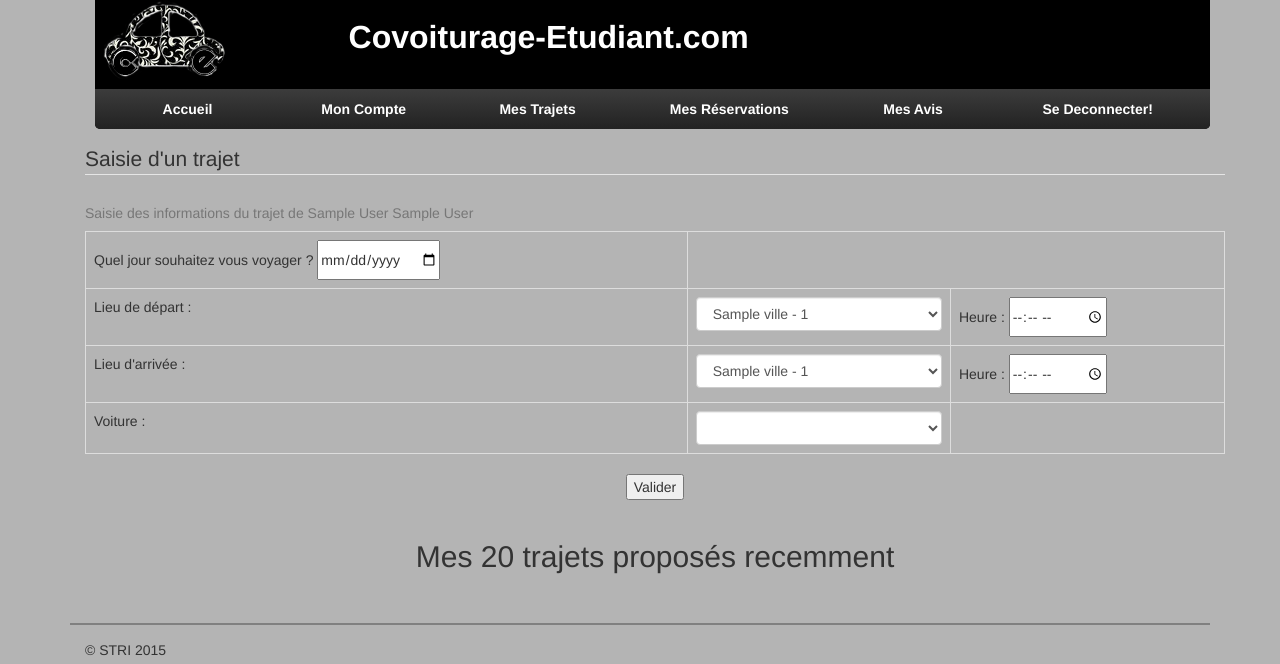
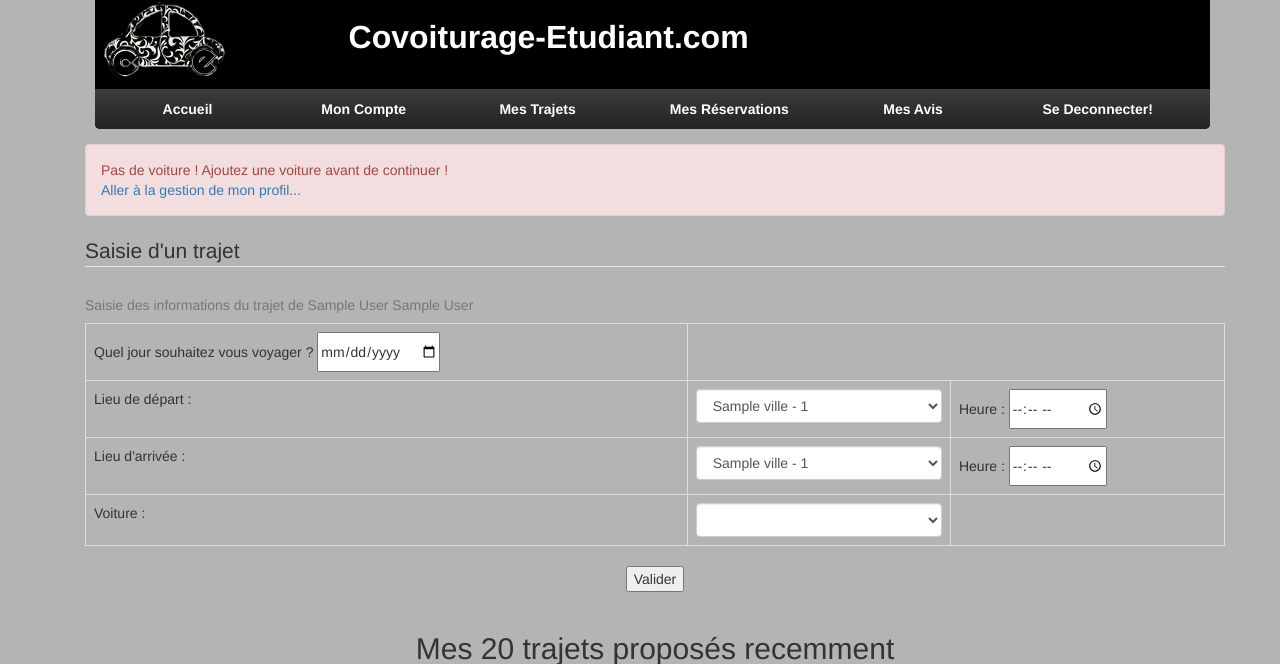
Before and after one commit to Shuntor/coVoiturage, a PHP site: page /index.php?p=mesTrajets in a window 1280 px wide. Shown: the top 664 px of the page. Run offline with PHP 8.4, Linux system fonts and the light colour scheme; the visitor is signed in with stand-in values (Sample User, id 1); tables that the repository leaves empty hold one stand-in row (values such as "Sample post"); a stand-in replaces the project's code that opens the database connection; lists and menus that the app fills with data are empty; some libraries are stand-ins or nearby versions.

Commit message:
la date d'un trajet est maintenant correctement stocké

```diff
--- a/include/mesTrajets.php
+++ b/include/mesTrajets.php
@@ -1,15 +1,37 @@
 
 <?php
+    $req="SELECT 1 FROM Voitures WHERE idU='".$_SESSION['idU'] ."'";
+    $res=mysqli_query($conn, $req) or die ('Erreur select check voiture'.mysqli_error($conn));
+    if (mysqli_num_rows($res) < 1)
+    {
+        echo "<div class='col-lg-12 alert alert-danger'>Pas de voiture ! Ajoutez une voiture avant de continuer !<br/>
+        <a href='?p=gestionProfil'>Aller à la gestion de mon profil...</a></div>";
+    }
+
 	if(isset($_POST["bp_valider"]))
 			{
 
-				echo $_POST['dateTrajet']." - ".$_POST['lieuDepart']." - ".$_POST['hD']." - ".$_POST['lieuArrivee']." - ".$_POST['hA']." - ".$_POST['voiture'];
-
-                if (preg_match("/(2[0-3]|[01][0-9]):[0-5][0-9]/", $_POST['hA']) && preg_match("/(2[0-3]|[01][0-9]):[0-5][0-9]/", $_POST['hD']))
+				//echo $_POST['dateTrajet']." - ".$_POST['lieuDepart']." - ".$_POST['hD']." - ".$_POST['lieuArrivee']." - ".$_POST['hA']." - ".$_POST['voiture'];
+                $formValide=true;
+                if (empty($_POST['voiture']))
+                {
+                    $formValide=false;
+                    echo "<div class='col-lg-12 alert alert-danger'><strong>Pas de voiture ! Ajoutez une voiture avant de continuer !<br/>
+                    <a href='?p=gestionProfil'>Aller à la gestion de mon profil...</a></strong></div>";
+                }
+                if (empty($_POST['dateTrajet']))
+                {
+                    $formValide=false;
+                    echo "<div class='col-lg-12 alert alert-danger'>Date vide !</div>";
+                }
+                if (preg_match("/(2[0-3]|[01][0-9]):[0-5][0-9]/", $_POST['hA']) && preg_match("/(2[0-3]|[01][0-9]):[0-5][0-9]/", $_POST['hD']) && $formValide)
                 {
 
 				//On transforme la date en timestamp
-				$timestamp = strtotime($_POST['dateTrajet']);
+
+                date_default_timezone_set('Europe/Paris');
+                $exp_date = str_replace('/', '-', $_POST['dateTrajet']);
+				$timestamp = strtotime($exp_date);
 
 				//requete permettant d insérer le trajet dans la base de donnée
 				$requete="insert into Trajets(dateT, heureD, heureA, idVilleDepart, idVilleDestination, idConducteur) values('".$timestamp."','".$_POST['hD']."','".$_POST['hA']."','".$_POST['lieuDepart']."','".$_POST['lieuArrivee']."','".$_SESSION['idU']."')";
```
Also changed, not shown: include/gestionProfil.php (+6 -3 lines).
